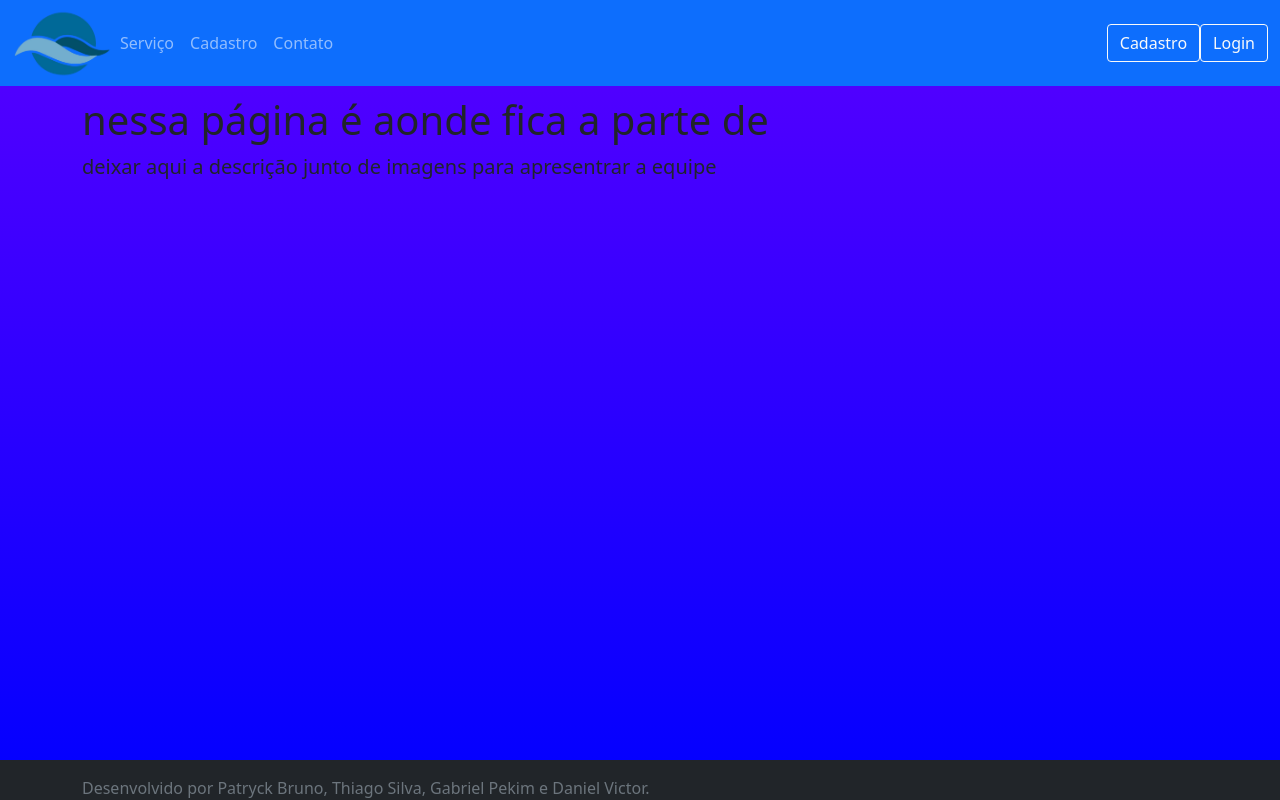
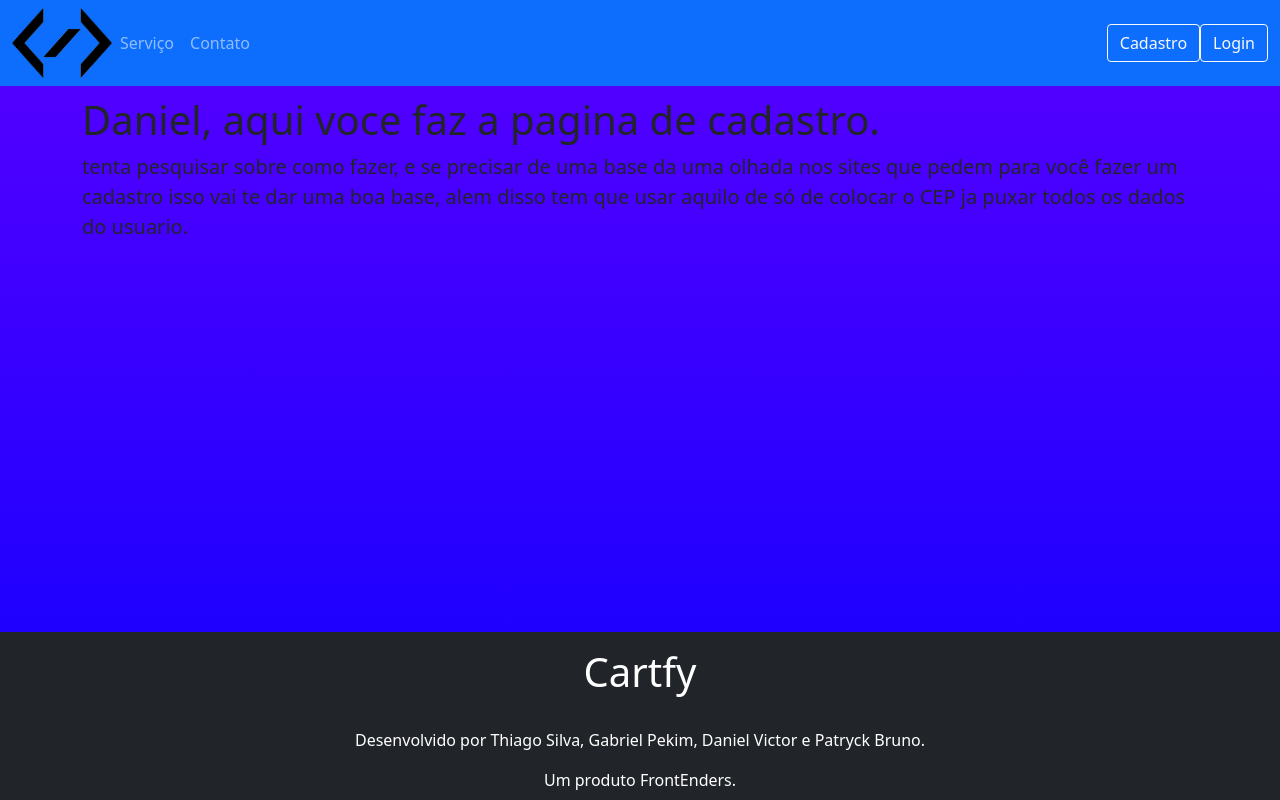
Before and after one commit to PatryckCampos/Projeto-FrontEnders, a plain HTML site: page cadastro.html in a window 1280 px wide. Drawn offline with nearby package versions, Linux system fonts and the light colour scheme.

Commit message:
esqueleto do projeto

```diff
--- a/projeto front-end/projeto front-end/contato.html
+++ b/cadastro.html
@@ -6,8 +6,8 @@
     <meta http-equiv="X-UA-Compatible" content="IE=edge">
     <meta name="viewport" content="width=device-width, initial-scale=1.0">
     <link href="https://cdn.jsdelivr.net/npm/bootstrap@5.1.3/dist/css/bootstrap.min.css" rel="stylesheet" integrity="sha384-1BmE4kWBq78iYhFldvKuhfTAU6auU8tT94WrHftjDbrCEXSU1oBoqyl2QvZ6jIW3" crossorigin="anonymous">
-    <title>Aplicativo teste Numero 1</title>
-    <link icon="">
+    <title>FrontEnders - Cartfy</title>
+
 
 </head>
 <body>
@@ -16,25 +16,22 @@
         <!-- Fixed navbar -->
         <nav class="navbar navbar-expand-md navbar-dark fixed-top bg-primary">
           <div class="container-fluid">
-            <a href="home.html"><img src="imagens/picwish.png" alt="Bootstrap" width="100" height="70" href></a>
+            <a href="index.html"><img src="imagens/logo.png" alt="Bootstrap" width="100" height="70" href></a>
             <button class="navbar-toggler" type="button" data-bs-toggle="collapse" data-bs-target="#navbarCollapse" aria-controls="navbarCollapse" aria-expanded="false" aria-label="Toggle navigation">
               <span class="navbar-toggler-icon"></span>
             </button>
             <div class="collapse navbar-collapse" id="navbarCollapse">
               <ul class="navbar-nav me-auto mb-2 mb-md-0">
                 <li class="nav-item">
-                  <a class="nav-link" aria-current="page"  href="serviço.html">Serviço</a>
-                </li>
-                <li class="nav-item">
-                  <a class="nav-link" aria-current="page"  href="cadastro.html">Cadastro</a>
+                  <a class="nav-link" aria-current="page"  href="servico.html">Serviço</a>
                 </li>
                 <li class="nav-item">
                   <a class="nav-link" aria-current="page"  href="contato.html">Contato</a>
                 </li>
               </ul>
               <form class="d-flex">
-                <button class="btn btn-outline-light" type="submit" href="login.html">Cadastro</button>
-                <button class="btn btn-outline-light" type="submit" href="login.html">Login</button>
+                <a class="btn btn-outline-light" type="submit" href="cadastro.html">Cadastro</a>
+                <a class="btn btn-outline-light" type="submit" href="login.html">Login</a>
               </form>
             </div>
           </div>
@@ -46,14 +43,24 @@
 
       <main class="flex-shrink-0">
         <div class="container">
-          <h1 class="mt-5">nessa página é aonde fica a parte de <contato class=""></contato></h1>
-          <p class="lead">deixar aqui a descrição junto de imagens para apresentrar a equipe
+          <h1 class="mt-5">Daniel, aqui voce faz a pagina de cadastro.</h1>
+          <p class="lead">tenta pesquisar sobre como fazer, e se precisar de uma base da uma olhada nos sites que pedem para você fazer um cadastro isso vai te dar uma boa base, alem disso tem que usar aquilo de só de colocar o CEP ja puxar todos os dados do usuario.
         </div>
       </main>
 
       <footer class="footer mt-auto py-3 bg-dark" id="footer">
-        <div class="container">
-          <span class="text-muted">Desenvolvido por Patryck Bruno, Thiago Silva, Gabriel Pekim e Daniel Victor.</span>
+
+        <div class="container text-center text-white">
+            <h2 class="h1 fs-1">Cartfy</h2>
+            <br>
+
+            <div class="col order-1">
+              <p class ="fs-6">Desenvolvido por Thiago Silva, Gabriel Pekim, Daniel Victor e Patryck Bruno.</p>
+            </div>
+            <div class="col order-1">
+              <p class ="fs-6">Um produto FrontEnders.</p>
+            </div>
+
         </div>
       </footer>
 
--- a/projeto front-end/projeto front-end/css/estilo.css
+++ b/css/estilo.css
@@ -1,11 +1,7 @@
 body{
     background-image: linear-gradient(to bottom,rgb(89, 0, 255), blue );
     background-repeat: no-repeat;
-    background-size: 100% 800px;
-    background-position-y: 1000;
-
-
-
+    background-size: 100% 60em;
 }
 
 main.container{
@@ -30,5 +26,5 @@ main.container{
     position: absolute;
     bottom: 0;
     width: 100%;
-    height: 2.5rem;            /* altura do rodapé */
+    height: 10.5rem;            /* altura do rodapé */
   }
```
Also changed, not shown: contato.html (renamed from projeto front-end/projeto front-end/home.html, +20 -13 lines), index.html (renamed from projeto front-end/projeto front-end/login.html, +19 -13 lines), login.html (renamed from projeto front-end/projeto front-end/recuperarSenha.html, +19 -12 lines), recuperarSenha.html (renamed from projeto front-end/projeto front-end/cadastro.html, +20 -12 lines), servico.html (renamed from projeto front-end/projeto front-end/serviço.html, +17 -11 lines), README.md.txt (deleted), imagens/background-2.jpg (renamed from projeto front-end/projeto front-end/imagens/background-2.jpg), imagens/background-jpeg.jpg (renamed from projeto front-end/projeto front-end/imagens/background-jpeg.jpg), imagens/logo-2.png (renamed from projeto front-end/projeto front-end/imagens/logo-2.png), imagens/logo-3.png (renamed from projeto front-end/projeto front-end/imagens/logo-3.png), imagens/logo.png (added), imagens/mvc-logo.png (renamed from projeto front-end/projeto front-end/imagens/mvc-logo.png), imagens/picwish.png (renamed from projeto front-end/projeto front-end/imagens/picwish.png), 1 other file.
